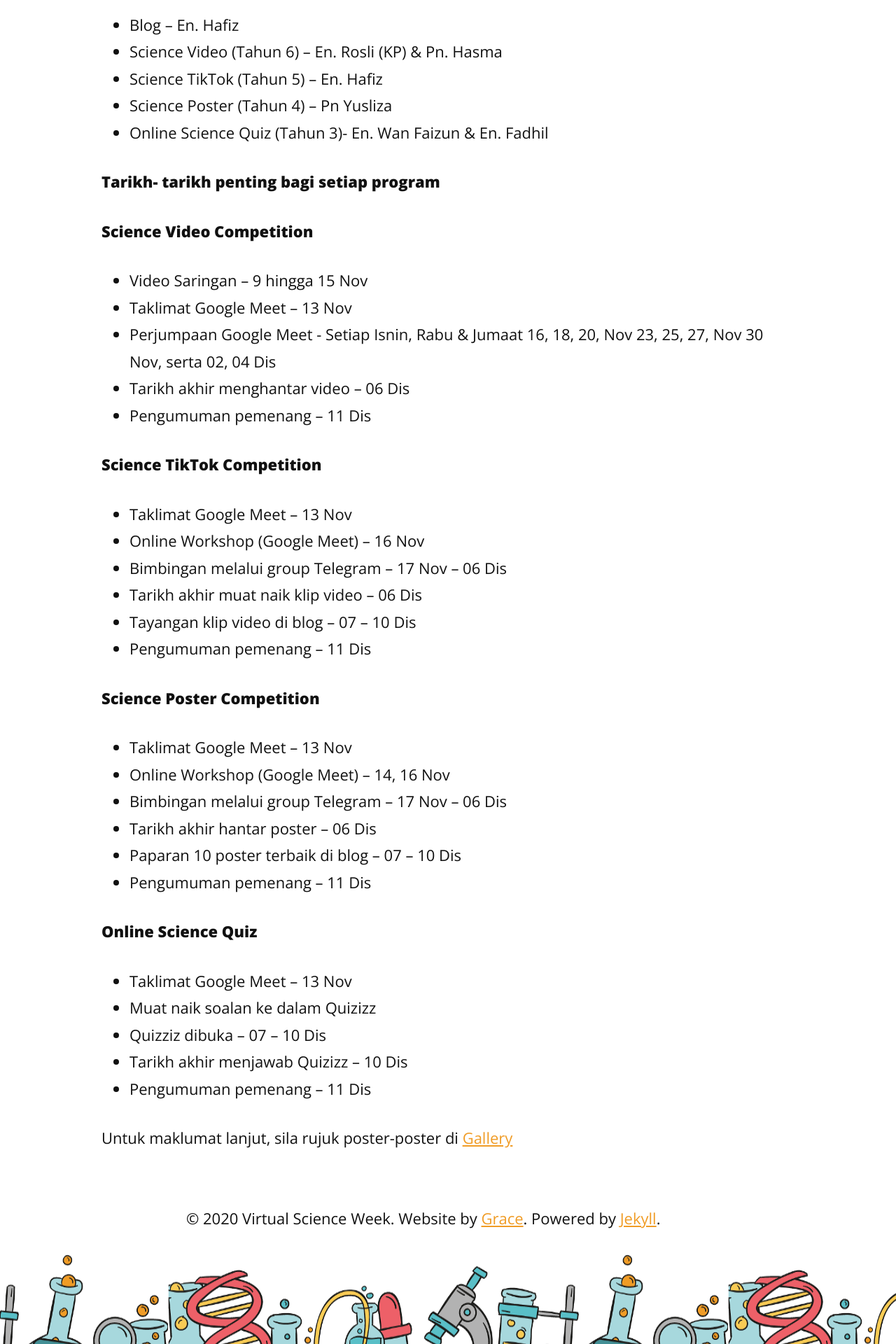
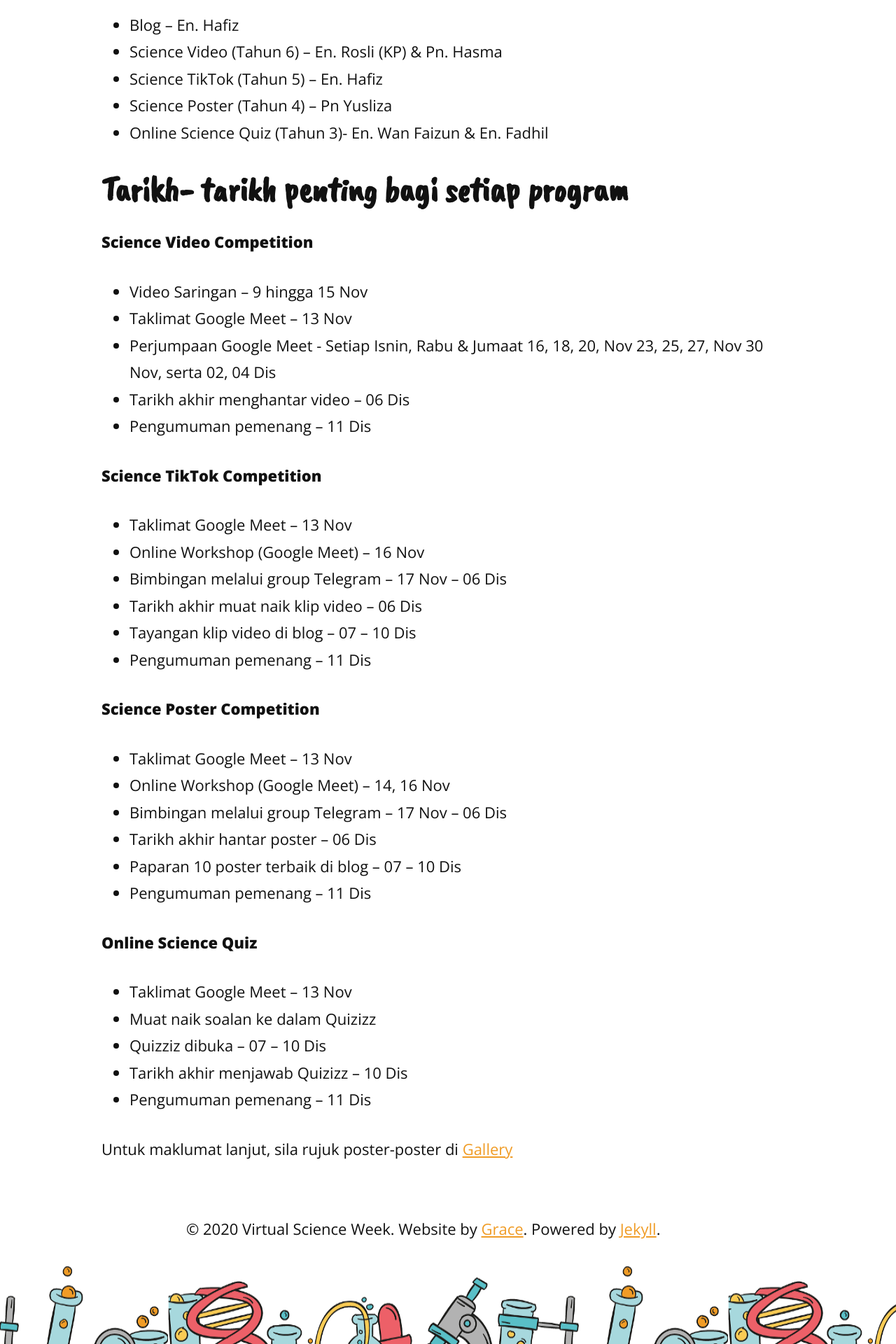
Before and after one commit to evangelistagrace/VSW2020, a Jekyll site: the page built from about.md, in a window 1280 px wide. Shown: the part 1997-3917 px from the top of the page at 70% size. Built offline with Jekyll 4.4.1, drawn with Linux system fonts in a browser that asks for light colours; nearby versions of some CDN libraries.

```diff
--- a/about.md
+++ b/about.md
@@ -32,7 +32,7 @@ __Program dan guru yang terlibat__:
 - Science Poster (Tahun 4) – Pn Yusliza
 - Online Science Quiz (Tahun 3)- En. Wan Faizun & En. Fadhil
 
-__Tarikh- tarikh penting bagi setiap program__
+## __Tarikh- tarikh penting bagi setiap program__
 
 __Science Video Competition__
 
```
